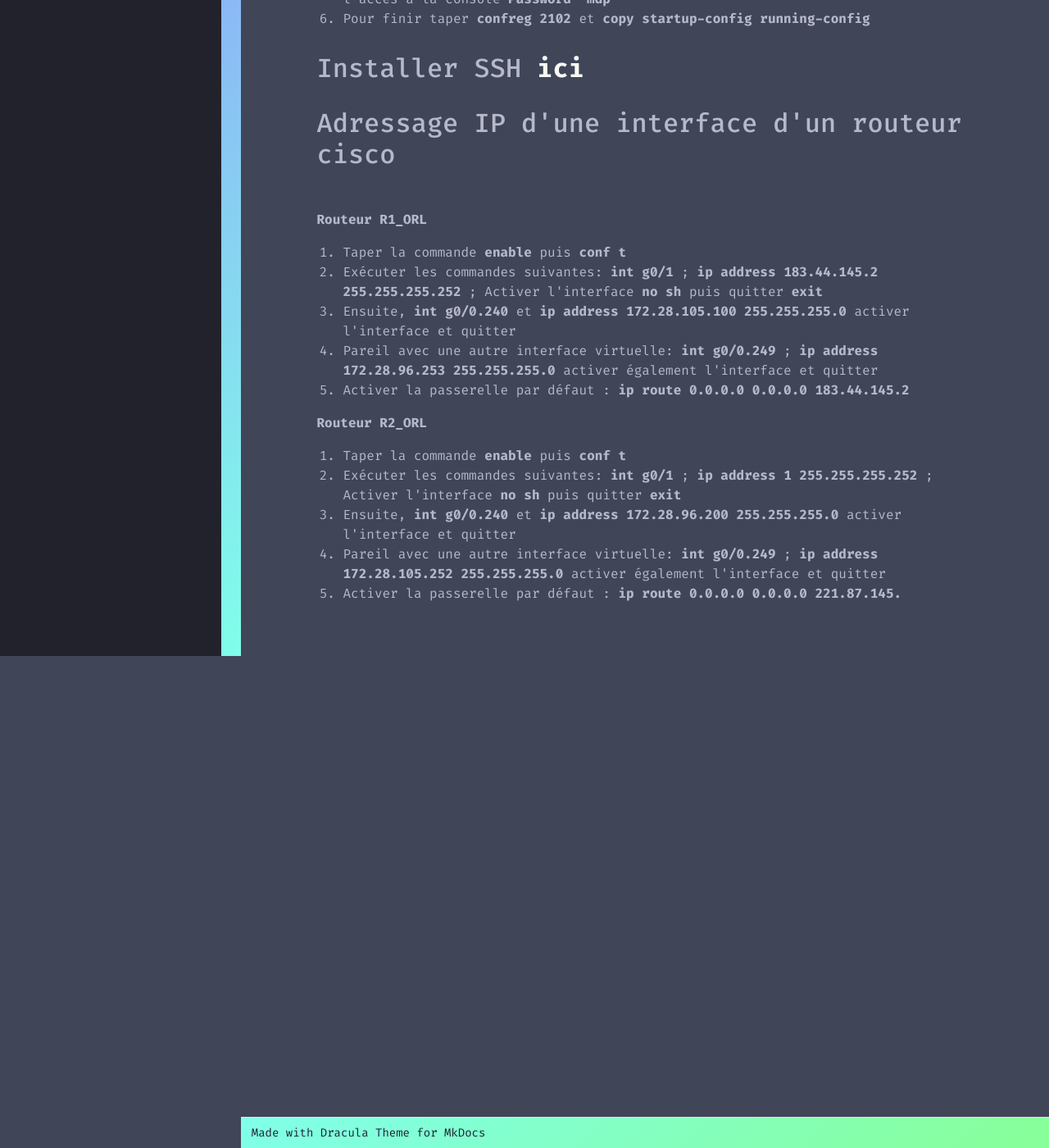
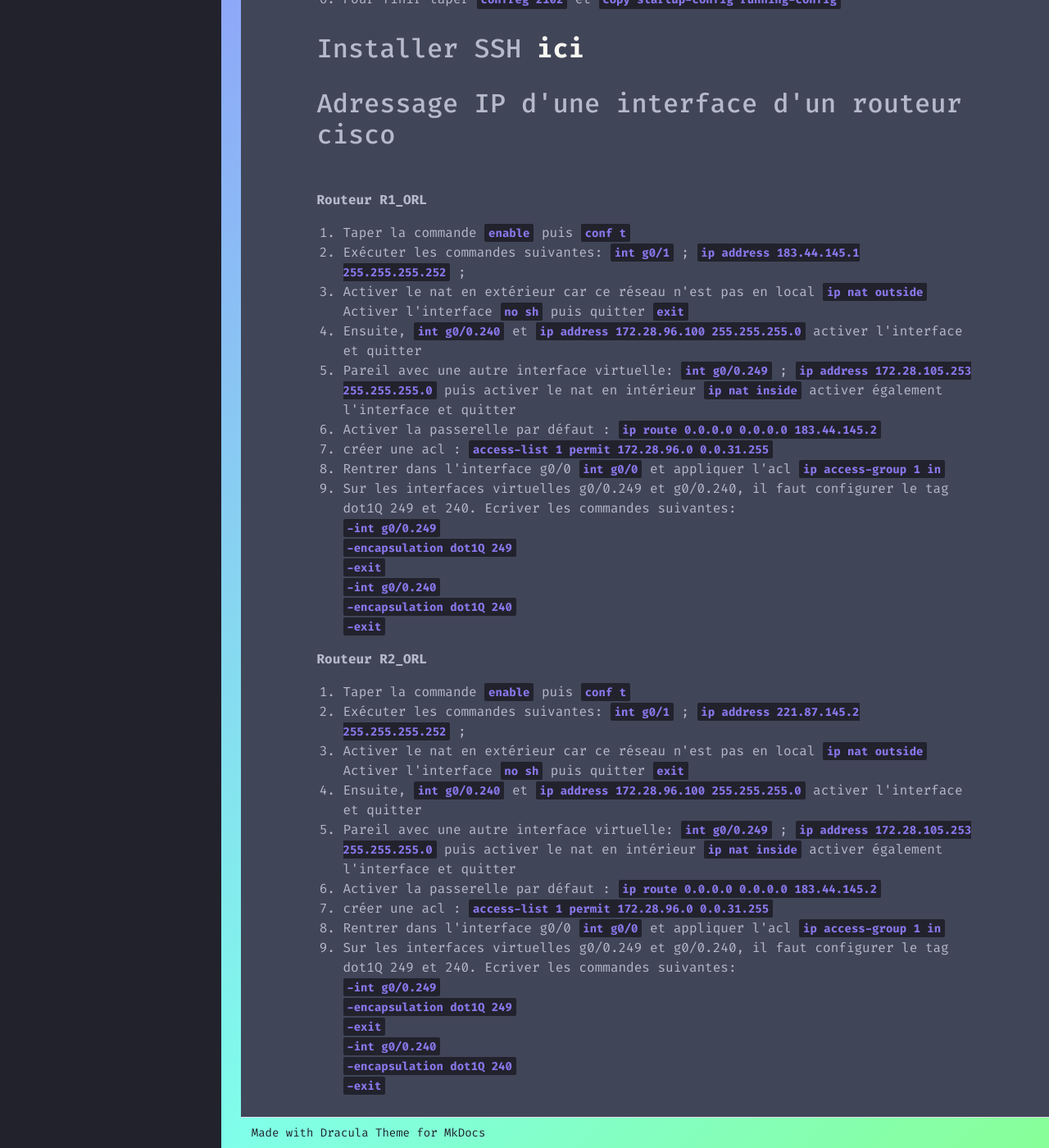
Before and after one commit to eRaETatsuya/OrleansSIO.github.io, an MkDocs documentation site: the page built from docs/routeurs.md, in a window 1280 px wide and 1400 px high, scrolled down 638 px. Shown: the whole window at 82% size. Built offline with MkDocs 1.6.1 and Material for MkDocs 9.7.7, drawn with Linux system fonts in a browser that asks for light colours.

Commit message:
Correction

```diff
--- a/docs/routeurs.md
+++ b/docs/routeurs.md
@@ -6,12 +6,12 @@
 
 Les boutons des routeurs ne fonctionnaient plus, nous avons donc réinitialisés les routeurs à la ligne de commande.
 
-1. Dès que les informations apparaissent à votre écran, appuyer sur les touches **CTRL+PAUSE** pour accéder au **ROM MONITOR MODE**
-2. si **prompt>** apparaît à l'écran alors exécuter les commandes suivantes: **confreg 0x2142** et ensuite **reset**
-3. Le routeur va redémarrer et demandera à faire le setup, écrivez **no**
-4. Taper **enable** et exécuter la commande suivante: **Copy startup-config running-config**
-5. Créer un mot de passe pour le mode privilege **Enable secret "mdp"** puis pour l'accès à la console **Password "mdp"**
-6. Pour finir taper **confreg 2102** et **copy startup-config running-config**
+1. Dès que les informations apparaissent à votre écran, appuyer sur les touches **`CTRL+PAUSE`** pour accéder au **`ROM MONITOR MODE`**
+2. si **`prompt>`** apparaît à l'écran alors exécuter les commandes suivantes: **`confreg 0x2142`** et ensuite **`reset`**
+3. Le routeur va redémarrer et demandera à faire le setup, écrivez **`no`**
+4. Taper **`enable`** et exécuter la commande suivante: **`Copy startup-config running-config`**
+5. Créer un mot de passe pour le mode privilege **`Enable secret "mdp"`** puis pour l'accès à la console **`Password "mdp"`**
+6. Pour finir taper **`confreg 2102`** et **`copy startup-config running-config`**
 
 ## Installer SSH [**ici**](/switch)
 
@@ -21,16 +21,49 @@ Les boutons des routeurs ne fonctionnaient plus, nous avons donc réinitialisés
 
 **Routeur R1_ORL**
 
-1. Taper la commande **enable** puis **conf t**
-3. Exécuter les commandes suivantes: **int g0/1** ; **ip address 183.44.145.2 255.255.255.252** ; Activer l'interface **no sh** puis quitter **exit**
-2. Ensuite, **int g0/0.240** et **ip address 172.28.105.100 255.255.255.0** activer l'interface et quitter
-3. Pareil avec une autre interface virtuelle: **int g0/0.249** ; **ip address 172.28.96.253 255.255.255.0** activer également l'interface et quitter
-4. Activer la passerelle par défaut : **ip route 0.0.0.0 0.0.0.0 183.44.145.2**
+1. Taper la commande **`enable`** puis **`conf t`**
+2. Exécuter les commandes suivantes: **`int g0/1`** ; **`ip address 183.44.145.1 255.255.255.252`** ;
+3. Activer le nat en extérieur car ce réseau n'est pas en local **`ip nat outside`** Activer l'interface **`no sh`** puis quitter **`exit`**
+4. Ensuite, **`int g0/0.240`** et **`ip address 172.28.96.100 255.255.255.0`** activer l'interface et quitter
+5. Pareil avec une autre interface virtuelle: **`int g0/0.249`** ; **`ip address 172.28.105.253 255.255.255.0`** puis activer le nat en intérieur **`ip nat inside`**
+activer également l'interface et quitter
+6. Activer la passerelle par défaut : **`ip route 0.0.0.0 0.0.0.0 183.44.145.2`**
+7. créer une acl : **`access-list 1 permit 172.28.96.0 0.0.31.255`**
+8. Rentrer dans l'interface g0/0 **`int g0/0`** et appliquer l'acl **`ip access-group 1 in`**
+9. Sur les interfaces virtuelles g0/0.249 et g0/0.240, il faut configurer le tag dot1Q 249 et 240. Ecriver les commandes suivantes:<br>
+            **`-int g0/0.249`**
+            <br>
+            **`-encapsulation dot1Q 249`**
+            <br>
+            **`-exit`**
+            <br>
+             **`-int g0/0.240`**
+            <br>
+            **`-encapsulation dot1Q 240`**
+            <br>
+            **`-exit`**
+<br>
 
 **Routeur R2_ORL**
 
-1. Taper la commande **enable** puis **conf t**
-3. Exécuter les commandes suivantes: **int g0/1** ; **ip address 1 255.255.255.252** ; Activer l'interface **no sh** puis quitter **exit**
-2. Ensuite, **int g0/0.240** et **ip address 172.28.96.200 255.255.255.0** activer l'interface et quitter
-3. Pareil avec une autre interface virtuelle: **int g0/0.249** ; **ip address 172.28.105.252 255.255.255.0** activer également l'interface et quitter
-4. Activer la passerelle par défaut : **ip route 0.0.0.0 0.0.0.0 221.87.145.**
+1. Taper la commande **`enable`** puis **`conf t`**
+2. Exécuter les commandes suivantes: **`int g0/1`** ; **`ip address 221.87.145.2 255.255.255.252`** ;
+3. Activer le nat en extérieur car ce réseau n'est pas en local **`ip nat outside`** Activer l'interface **`no sh`** puis quitter **`exit`**
+4. Ensuite, **`int g0/0.240`** et **`ip address 172.28.96.100 255.255.255.0`** activer l'interface et quitter
+5. Pareil avec une autre interface virtuelle: **`int g0/0.249`** ; **`ip address 172.28.105.253 255.255.255.0`** puis activer le nat en intérieur **`ip nat inside`**
+activer également l'interface et quitter
+6. Activer la passerelle par défaut : **`ip route 0.0.0.0 0.0.0.0 183.44.145.2`**
+7. créer une acl : **`access-list 1 permit 172.28.96.0 0.0.31.255`**
+8. Rentrer dans l'interface g0/0 **`int g0/0`** et appliquer l'acl **`ip access-group 1 in`**
+9. Sur les interfaces virtuelles g0/0.249 et g0/0.240, il faut configurer le tag dot1Q 249 et 240. Ecriver les commandes suivantes:<br>
+            **`-int g0/0.249`**
+            <br>
+            **`-encapsulation dot1Q 249`**
+            <br>
+            **`-exit`**
+            <br>
+             **`-int g0/0.240`**
+            <br>
+            **`-encapsulation dot1Q 240`**
+            <br>
+            **`-exit`**
```
